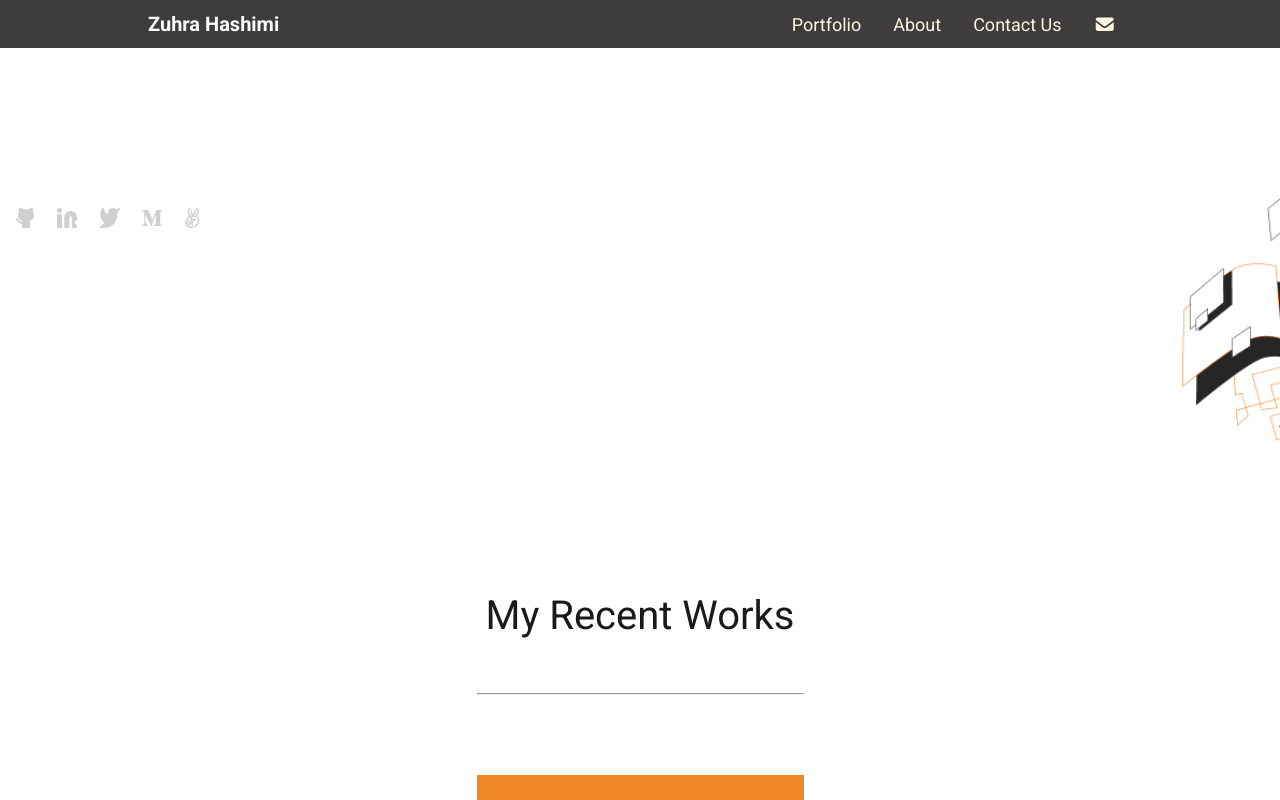
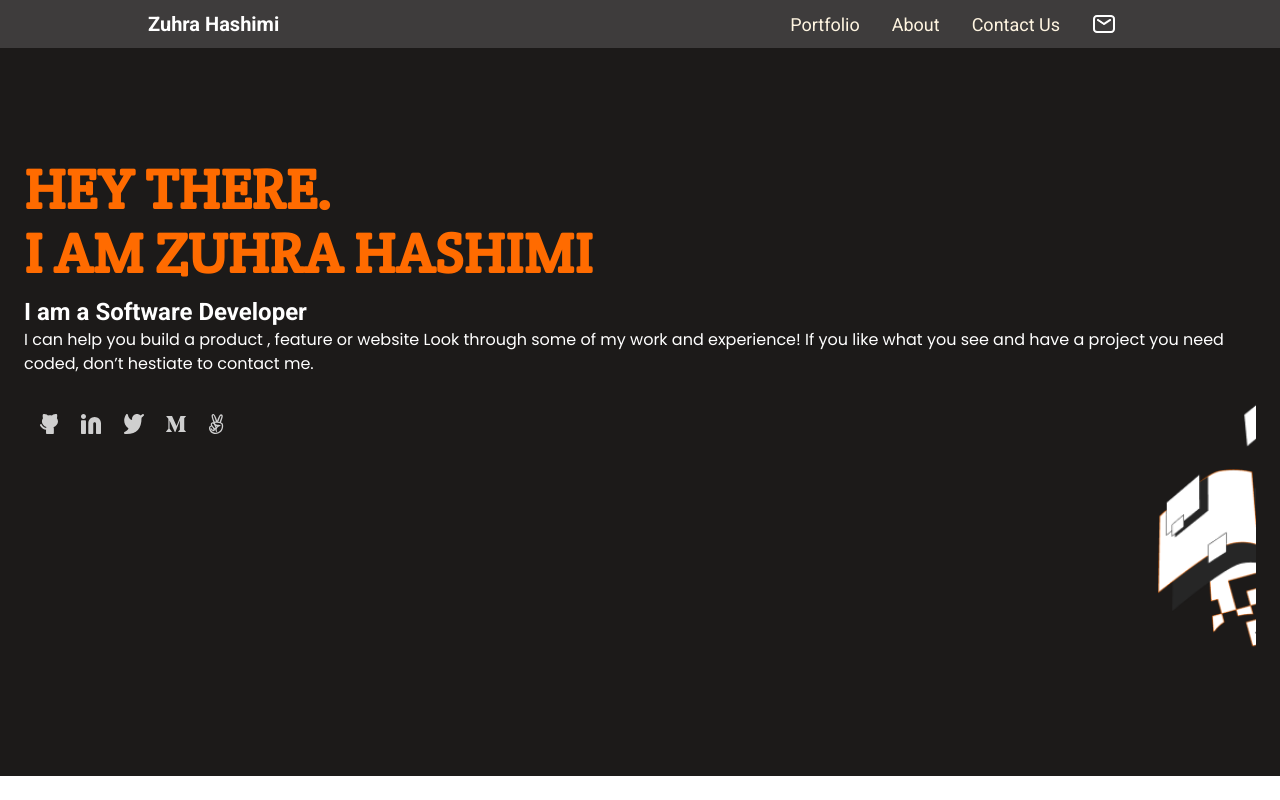
Before and after one commit to ZuhRa-HashiMi/portfolio_mobile, a website: page index.html in a window 1280 px wide. Drawn offline with Linux system fonts and the light colour scheme.

Commit message:
make change to class'

```diff
--- a/index.html
+++ b/index.html
@@ -27,7 +27,7 @@
                 <li><a href="#recent-works ">Portfolio</a></li>
                 <li><a href="#about-me ">About</a></li>
                 <li><a href="#contact-me">Contact Us</a></li>
-                <li class="envelope" id="envelope"><a href="#"><i class="fas fa-envelope" ></i></a></li>
+                <li class="envelope" id="envelope"><a href="#"><img src="images/IconMail.png" alt=""></a></li>
             </ul>
             <div class="humberger-menu">
                 <div class="line1"></div>
@@ -38,16 +38,14 @@
 
         </nav>
     </header>
-    <section class="main-content">
-        <div class="container">
-            <h1 class="container headline">Hey There.<br>I'm Zuhra</h1>
-            <h2 class="container job-title">I am a Software developer </h2>
-            <p class="container job-description">I can help you build a product,
-                feature or
-                website Look through some of my work
-                and experience! If you like what you see
-                and have a project you need coded,
-                do not hestiate to contact me.</p>
+    <section class="landing">
+        <div class="intro ">
+            <h1>Hey there. <br>I am Zuhra Hashimi</h1>
+            <h2>I am a Software Developer</h2>
+            <p>I can help you build a product , feature or website Look
+                 through some of my work and experience! If you like what
+                  you see and have a project you need coded, don’t hestiate
+                  to contact me.</p>
         </div>
 
         <div class="links">
```
